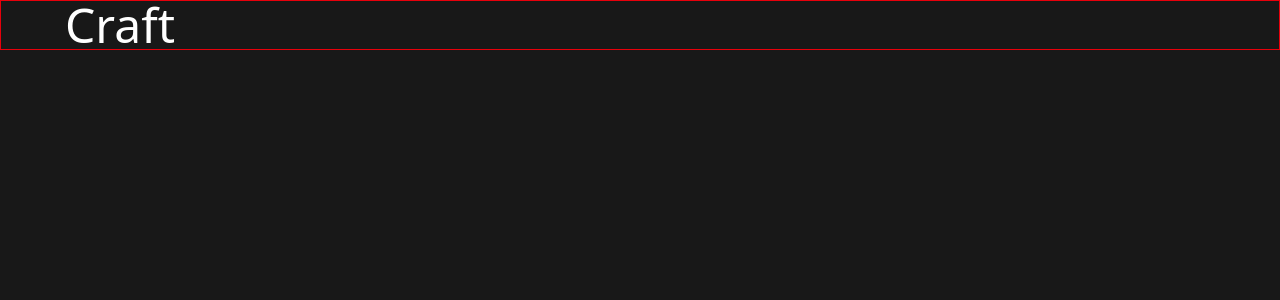
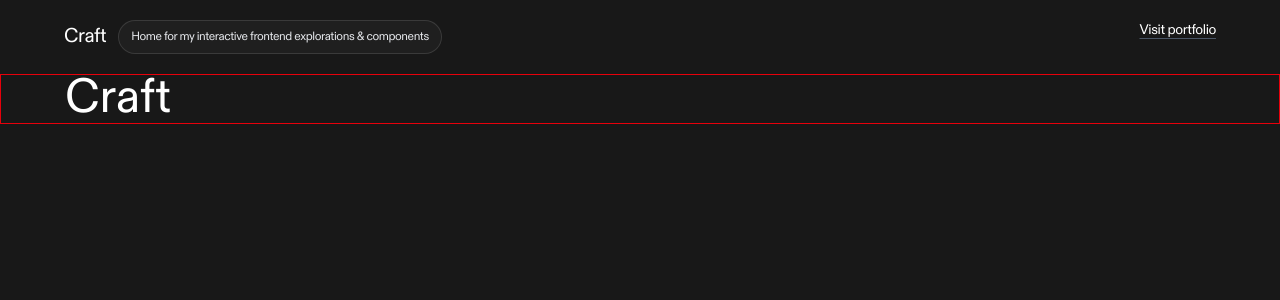
Before and after one commit to momoyi/craft-website, a Next.js app: page / in a window 1280 px wide. Shown: the top 300 px of the page. Built offline with nearby package versions, Linux system fonts and the light colour scheme.

Commit message:
Set up header

```diff
--- a/src/app/globals.css
+++ b/src/app/globals.css
@@ -1,4 +1,4 @@
-@import 'tailwindcss';
+@import 'tailwindcss' important;
 
 :root {
     --background: #181818;
@@ -7,24 +7,21 @@
 
 @theme {
     --color-gray-500: oklch(0.58 0 0);
+    --font-mono: initial;
+    --color-dark-600: #8b8b8b;
+    --color-dark-500: #7b7b7b;
 }
 
 @theme inline {
     --color-background: var(--background);
     --color-foreground: var(--foreground);
     --font-sans: var(--font-diatype);
-    --font-mono: initial;
-}
-
-@media (prefers-color-scheme: dark) {
-    :root {
-    }
 }
 
 body {
     background: var(--background);
     color: var(--foreground);
-    font-family: var(--font-sans), Helvetica, sans-serif;
+    font-family: var(--font-diatype), Helvetica, sans-serif;
 }
 
 @utility container {
@@ -43,3 +40,21 @@ body {
         max-width: calc(1280px + 2rem * 2);
     }
 }
+
+a {
+    transition: 350ms ease;
+    transition-property:
+        color,
+        text-decoration-color,
+        -webkit-text-decoration-color;
+    text-decoration: underline;
+    -webkit-text-decoration-color: var(--color-gray-600);
+    text-decoration-color: var(--color-gray-600);
+    text-decoration-thickness: 1px;
+    text-underline-offset: 4px;
+
+    &:hover {
+        -webkit-text-decoration-color: var(--color-gray-400);
+        text-decoration-color: var(--color-gray-400);
+    }
+}
--- a/src/app/layout.js
+++ b/src/app/layout.js
@@ -1,5 +1,6 @@
 import localFont from 'next/font/local';
 import './globals.css';
+import RootLayout from './layouts/root/RootLayout';
 
 const diatype = localFont({
     src: [
@@ -52,11 +53,11 @@ export const metadata = {
     description: 'Generated by create next app',
 };
 
-export default function RootLayout({ children }) {
+export default function Layout({ children }) {
     return (
         <html lang='en'>
             <body className={`${diatype.variable} antialiased`}>
-                {children}
+                <RootLayout>{children}</RootLayout>
             </body>
         </html>
     );
--- /dev/null
+++ b/src/app/layouts/root/RootLayout.jsx
@@ -0,0 +1,13 @@
+import RootHeader from './components/RootHeader';
+
+function RootLayout({ children }) {
+    return (
+        <>
+            <RootHeader></RootHeader>
+            <main>{children}</main>
+            <footer></footer>
+        </>
+    );
+}
+
+export default RootLayout;
--- /dev/null
+++ b/src/app/layouts/root/components/RootHeader.jsx
@@ -0,0 +1,29 @@
+import Link from 'next/link';
+
+function RootHeader() {
+    return (
+        <header className='flex container justify-between py-5 tracking-tight'>
+            <Link className='no-underline' href='/'>
+                <div className='flex justify-start gap-3 items-center'>
+                    <div className='text-xl'>Craft</div>
+                    <div
+                        className='border text-gray-200 text-xs border-[rgba(255,255,255,0.12)] px-3 py-2
+                            rounded-full bg-[#1f1f1f]'
+                    >
+                        Home for my interactive frontend explorations &
+                        components
+                    </div>
+                </div>
+            </Link>
+
+            <Link
+                className='text-sm text-white hover:text-white'
+                href='https://momoyi.design'
+            >
+                Visit portfolio
+            </Link>
+        </header>
+    );
+}
+
+export default RootHeader;
```
